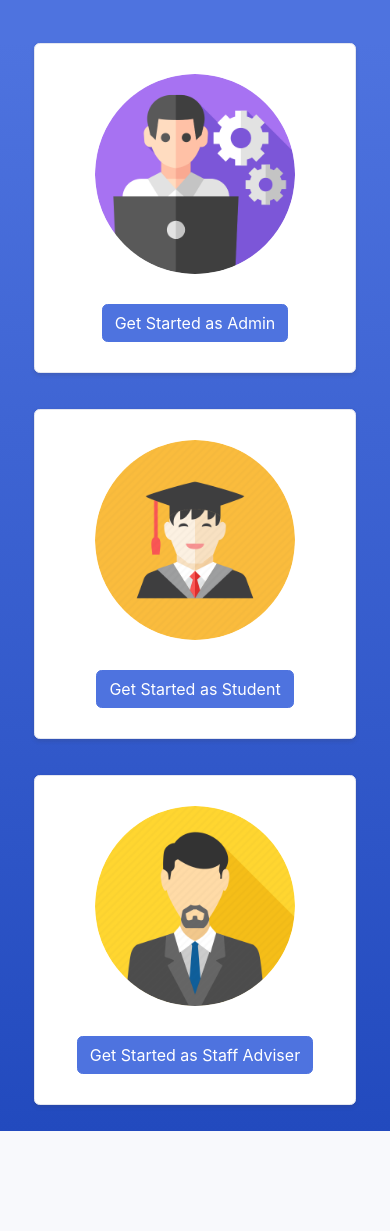
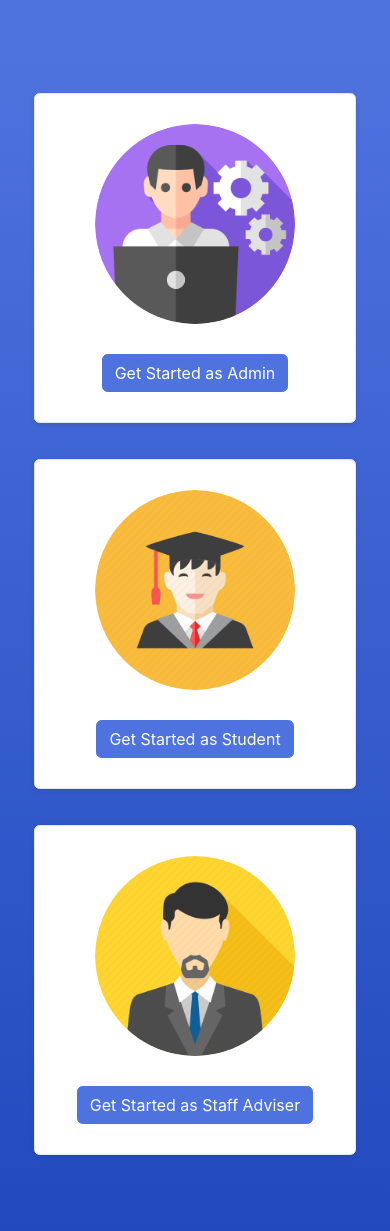
Before and after one commit to EdetDavid/staff-adviser, a Django app: page / in a window 390 px wide. Shown: the part 79-1310 px from the top of the page. Before the commit the page ends 1210 px from the top, so only its background shows below. Run offline with Django 3.2, Linux system fonts and the light colour scheme; some libraries are stand-ins or nearby versions.

Commit message:
Update login.html

```diff
--- a/appointments/templates/appointments/account/login.html
+++ b/appointments/templates/appointments/account/login.html
@@ -26,13 +26,22 @@
     #divider-space-100 {
       margin: 100px;
     }
+
+    @media(max-width:768px){
+    .mobile-margin{
+      margin: 50px auto;
+
+    }
+
+    }
+
   </style>
 
   <body class="bg-gradient-primary">
     >
 
     <main>
-      <section class="py-2 py-sm-5 text-center container">
+      <section class="py-2 text-center container">
         <div class="row py-lg-5">
           <div class="col-lg-6 col-md-8 mx-auto">
             <h1 class="text-light">Select a user</h1>
@@ -40,7 +49,7 @@
         </div>
       </section>
 
-      <div class="album py-3 py-sm-5">
+      <div  class="album py-3  mobile-margin">
         <div class="container">
           <div class="row row-cols-1 row-cols-sm-2 row-cols-md-3 g-3">
             <div class="col">
```
